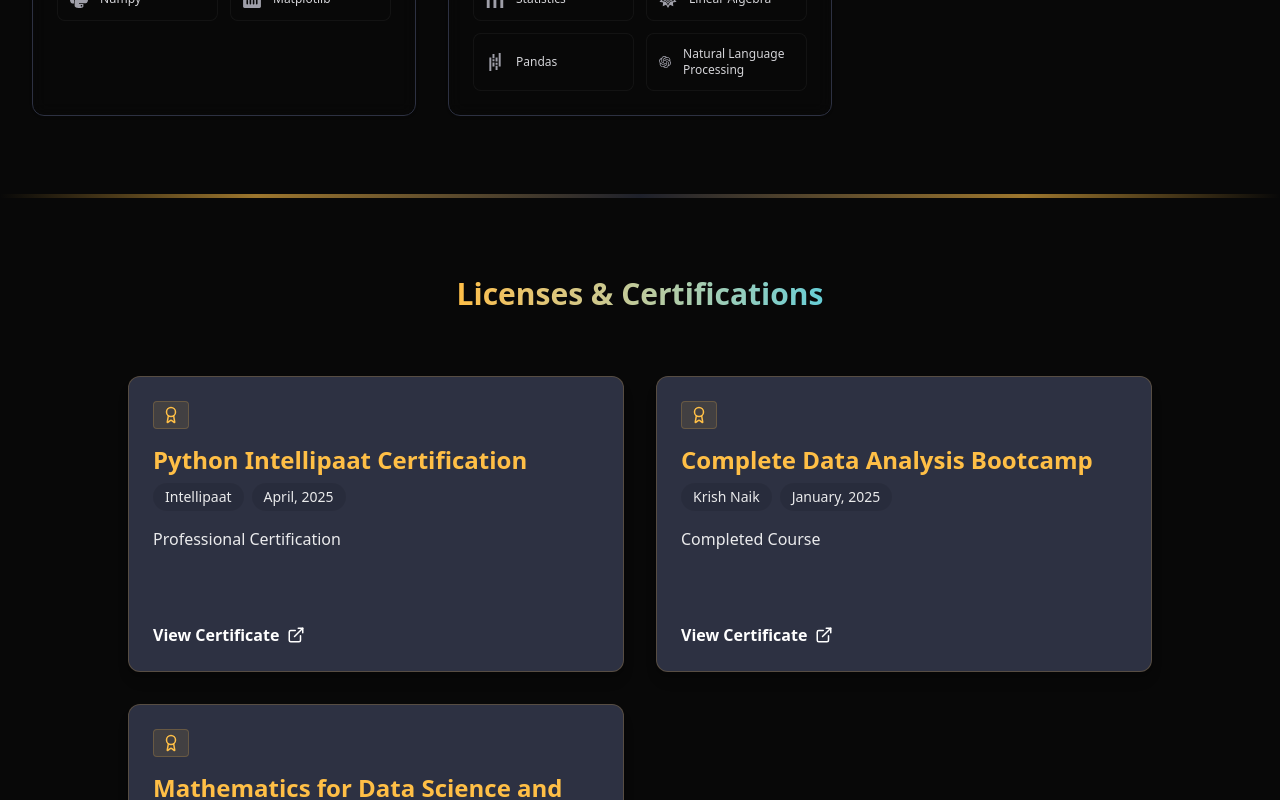
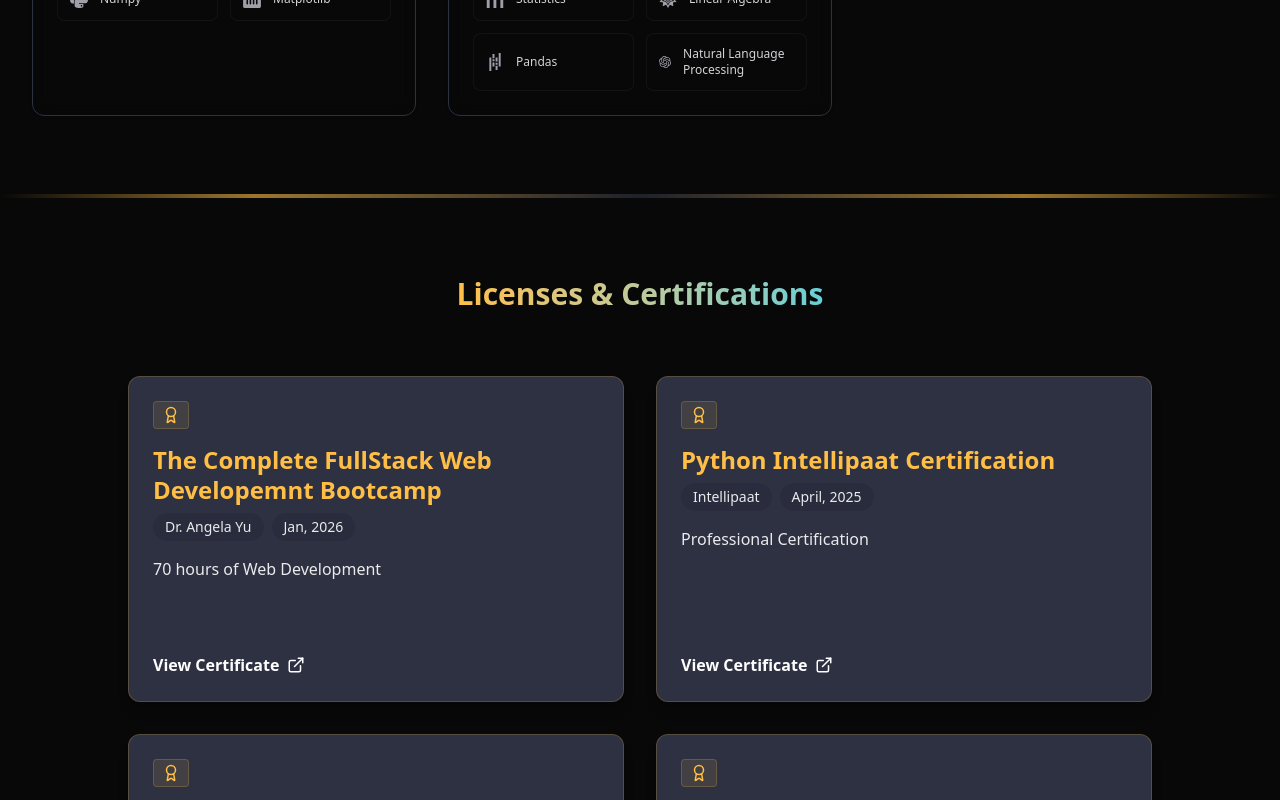
Before and after one commit to imawadh/my-portfolio-, a Next.js app: page / in a window 1280 px wide. Shown: the part 2000-2800 px from the top of the page. Built offline with nearby package versions, Linux system fonts and the light colour scheme.

Commit message:
Added one more certificate

```diff
--- a/app/components/contact.jsx
+++ b/app/components/contact.jsx
@@ -180,7 +180,7 @@
                   type="submit"
                   disabled={status.loading}
                   suppressHydrationWarning
-                  className={`w-full py-4 bg-linear-to-r from-[#ffbf46] to-[#66ced6] text-[#080808] font-bold rounded-lg hover:opacity-90 transition-all transform hover:scale-[1.02] active:scale-95 shadow-lg flex items-center justify-center gap-2 ${status.loading ? 'opacity-70 cursor-not-allowed' : ''}`}
+                  className={`w-full py-4 bg-linear-to-r from-[#ffbf46] to-[#66ced6] text-[#080808] font-bold rounded-lg hover:opacity-90 transition-all transform hover:scale-[1.02] active:scale-95 shadow-lg flex items-center justify-center gap-2 hover:cursor-pointer ${status.loading ? 'opacity-70 cursor-not-allowed' : ''}`}
                 >
                   {status.loading ? "Sending..." : "Send Message"}
                 </button>
--- a/app/components/skills.jsx
+++ b/app/components/skills.jsx
@@ -17,7 +17,7 @@
           className="text-center mb-16"
         >
           <h2 className="text-3xl font-bold mb-4 text-white">
-            <span className="bg-clip-text text-transparent bg-gradient-to-r from-[#ffbf46] to-[#66ced6]">My Skills</span>
+            <span className="bg-clip-text text-transparent bg-linear-to-r from-[#ffbf46] to-[#66ced6]">My Skills</span>
           </h2>
           <p className="text-zinc-400 max-w-2xl mx-auto">
             Here are some of the technologies and tools I work with.
--- a/app/data/certifications.json
+++ b/app/data/certifications.json
@@ -1,4 +1,13 @@
 [
+    {
+        "title": "The Complete FullStack Web Developemnt Bootcamp",
+        "instructor": "Dr. Angela Yu",
+        "date": "Jan, 2026",
+        "description": "70 hours of Web Development",
+        "link": "https://www.udemy.com/certificate/UC-16b07d74-aa19-45d3-924c-41b9e7fae772/",
+        "color": "bg-[#2d3142]",
+        "textColor": "text-white"
+    },
     {
         "title": "Python Intellipaat Certification",
         "instructor": "Intellipaat",
--- a/app/data/site-content.json
+++ b/app/data/site-content.json
@@ -20,11 +20,11 @@
         "image": "/awadh-about.jpg",
         "stats": [
             {
-                "value": "5+",
+                "value": "5",
                 "label": "Projects Completed"
             },
             {
-                "value": "1",
+                "value": "3",
                 "label": "Freelance Project"
             }
         ]
```
Also changed, not shown: 1 other file (tests, documents, lock files or other folders).
